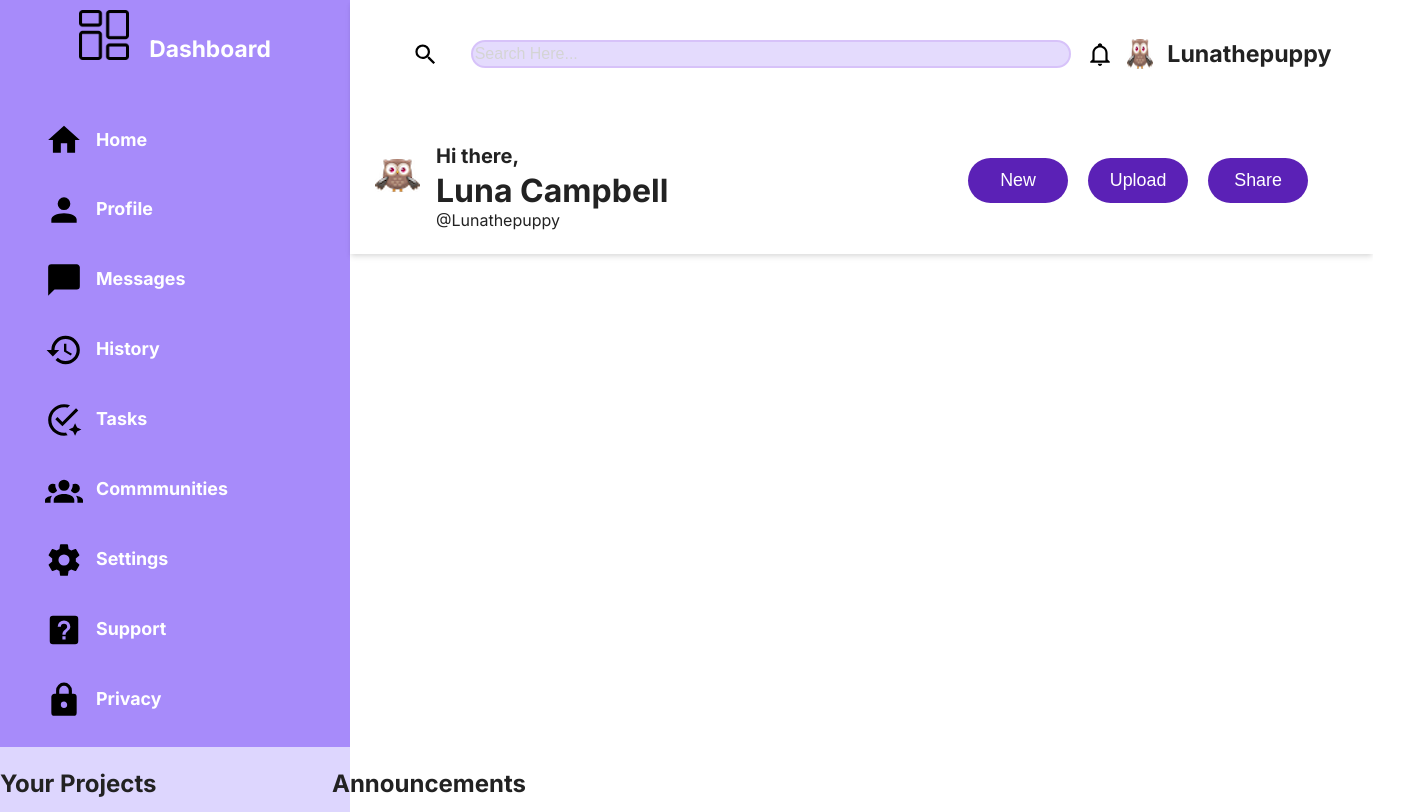
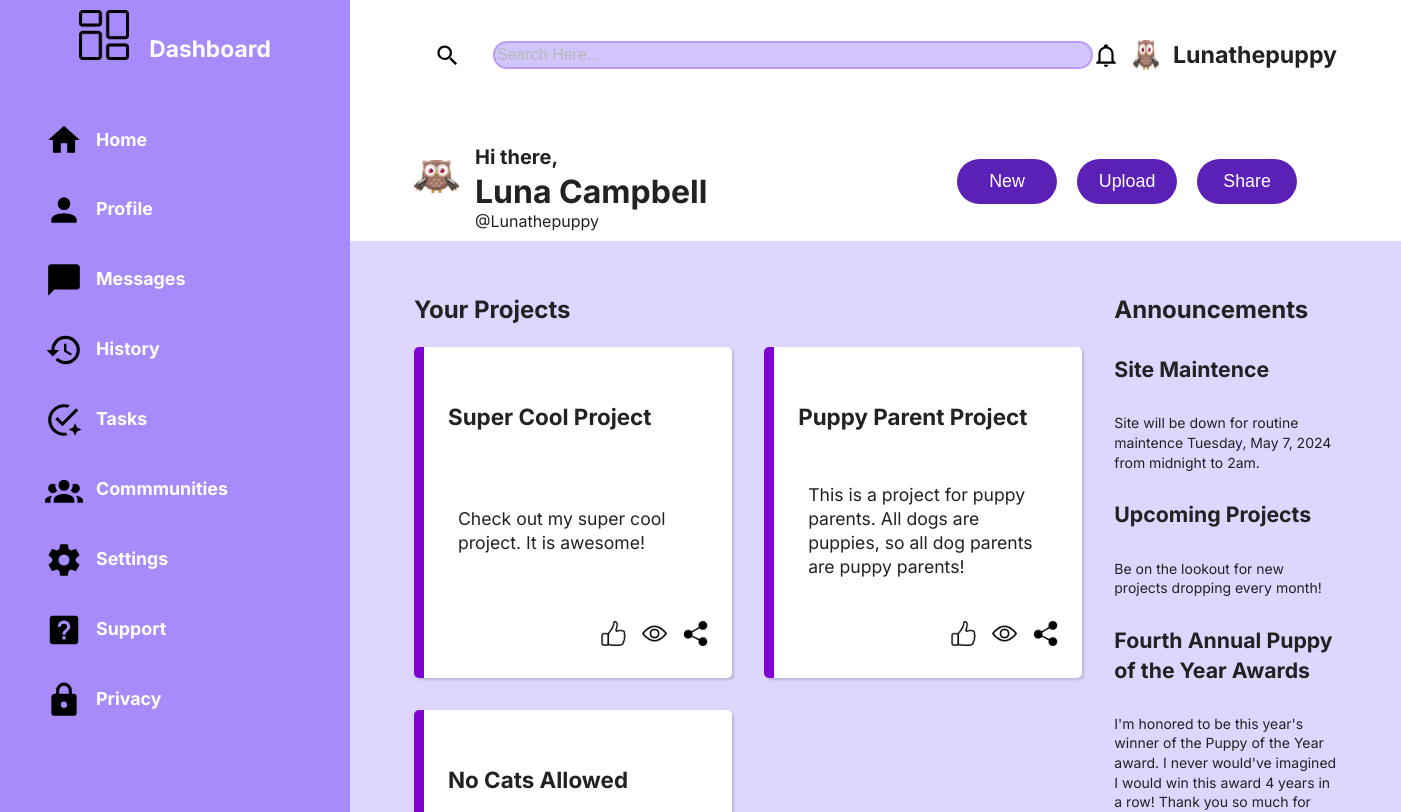
Before and after one commit to ashc735/admin-dashboard, a website built with Parcel: page index.html in a window 1280 px wide. Shown: the top 812 px of the page, 1401 px wide, since content can reach past the window. Built offline with nearby package versions, Linux system fonts and the light colour scheme.

Commit message:
Adding styles to Projects section

```diff
--- a/css/style.css
+++ b/css/style.css
@@ -95,12 +95,105 @@ textarea {
     font-family: 'Inter', sans-serif;
     width: 100vw;
     height: 100vh;
+    overflow-x: hidden;
     display: grid;
-    grid-template-columns: 350px 4fr;
+    grid-template-columns: 1fr 4fr;
     grid-template-rows: 1fr 4fr;
     margin: 0;
     padding: 0;
-    overflow-x: hidden;
+   }
+
+    /*==== HEADER STYLES ====*/
+
+  .header {
+    background-color: white;
+    box-shadow: rgba(0, 0, 0, 0.1) 0px 4px 6px -1px,
+    rgba(0, 0, 0, 0.06) 0px 2px 4px -1px;
+    padding: 1rem 4rem;
+    grid-column: 2/3;
+   }
+
+
+   .top-header {
+    display: flex;
+    justify-content: space-evenly;
+    margin-bottom: 2rem;
+   }
+
+   .search-wrapper {
+    display: flex;
+    align-items: center;
+    gap: 12px;
+   }
+
+   .search-wrapper img {
+    height: 27px;
+    padding: 10px 20px;
+   }
+
+   .search-wrapper input {
+    background: #a78bfa;
+    border: #7c3aed solid 2px;
+    min-width: 600px;
+    height: 1.75em;
+    border-radius: 32px;
+    opacity: 0.5;
+    font-size: 1rem;
+   }
+
+   .profile-header {
+    display: flex;
+    align-items: center;
+    gap: 0.875rem;
+   }
+
+   .profile-header img {
+    height: 30px;
+    width: 26px;
+   }
+
+   .profile-header h3 {
+    font-size: 1.45rem;
+   }
+
+   .bottom-header {
+    display: flex;
+    justify-content: space-between;
+    align-items: center;
+   }
+
+   .profile-bar {
+    display: flex;
+    gap: 1rem;
+    align-items: center;
+    line-height: .5rem;
+   }
+
+   .greeting h4 {
+    font-size: 1.25rem;
+   }
+
+   .greeting h1 {
+    font-size: 2em;
+   }
+
+   .buttons {
+    display: flex;
+    gap: 20px;
+    justify-content: center;
+    margin-top: 10px;
+    margin-right: 40px;
+   }
+
+   .buttons button {
+    background: #5b21b6;
+    border-radius: 33px;
+    border: none;
+    color: white;
+    text-align: center;
+    font-size: 1.115rem;
+    height: 45px;
+    width: 100px;
    }
 
 
@@ -108,9 +201,8 @@ textarea {
 
    .content-wrapper {
     background: #a78bfa;
-    grid-column-start: 1;
-    grid-column-end: 1;
-    height: 100%;
+    grid-row: 1/3;
+    grid-column: 1/1;
     width: 350px;
   }
 
@@ -179,141 +271,67 @@ textarea {
     order: 1;
   }
 
-  /*==== HEADER STYLES ====*/
-
-  .header {
-    background-color: white;
-    box-shadow: rgba(0, 0, 0, 0.1) 0px 4px 6px -1px,
-    rgba(0, 0, 0, 0.06) 0px 2px 4px -1px;
-    margin-left: 0;
-    padding: 15px 25px;
-    height: 30%;
-    width: 100%;
-   }
-
-
-   .top-header {
-    display: flex;
-    justify-content: space-evenly;
-    margin-bottom: 2rem;
-   }
-
-   .search-wrapper {
-    display: flex;
-    align-items: center;
-    gap: 12px;
-   }
-
-   .search-wrapper img {
-    height: 27px;
-    padding: 10px 20px;
-   }
-
-   .search-wrapper input {
-    background: #a78bfa;
-    border: #7c3aed solid 2px;
-    min-width: 600px;
-    height: 1.75em;
-    border-radius: 32px;
-    opacity: 0.3;
-    color: white;
-    font-size: 1rem;
-   }
-
-   .profile-header {
-    display: flex;
-    align-items: center;
-    gap: 0.875rem;
-   }
-
-   .profile-header img {
-    height: 30px;
-    width: 26px;
-   }
-
-   .profile-header h3 {
-    font-size: 1.45rem;
-   }
-
-   .bottom-header {
-    display: flex;
-    justify-content: space-between;
-    align-items: center;
-   }
-
-   .profile-bar {
-    display: flex;
-    gap: 1rem;
-    align-items: center;
-    line-height: .5rem;
-   }
-
-   .greeting h4 {
-    font-size: 1.25rem;
-   }
-
-   .greeting h1 {
-    font-size: 2em;
-   }
-
-   .buttons {
-    display: flex;
-    gap: 20px;
-    justify-content: center;
-    margin-top: 10px;
-    margin-right: 40px;
-   }
-
-   .buttons button {
-    background: #5b21b6;
-    border-radius: 33px;
-    border: none;
-    color: white;
-    text-align: center;
-    font-size: 1.115rem;
-    height: 45px;
-    width: 100px;
-   }
 
    /*=== MAIN STYLES ===*/
 
    .main-content {
     background: #ddd6fe;
+    padding: 2rem 4rem;
     display: grid;
     grid-template-columns: 3fr 1fr;
     grid-template-rows: 1fr 1fr;
+    gap: 2rem;
+    height: fit-content;
    }
 
    /*=== PROJECT STYLES ===*/
 
    #projects {
-    padding: 2rem 4rem;
-   }
+    grid-row: span 2;
+    }
 
    #projects h2 {
     font-size: 1.75rem;
+    margin-left: 15px;
    }
 
    .projects-wrapper {
     display: grid;
-    grid-template-columns: 150px 150px;
-    grid-template-rows: 1fr 1fr 1fr;
+    grid-template-columns: 1fr 1fr;
     gap: 2rem;
-    height: fit-content;
    }
 
    .project-piece {
-    box-shadow: 0 5px 10px -10px #ede9fe;
-    border: #4c1d95 2px solid;
+    display: flex;
+    justify-content: space-between;
+    flex-direction: column;
 
-   }
+    max-width: 400px;
+    padding: 2rem 1.5rem;
+    background: white;
+    border-left: 10px solid rgb(127, 3, 210);
+    border-radius: 5px;
+    box-shadow: rgba(0, 0, 0, 0.15) 1.95px 1.95px 2.6px;
+    }
 
    .project-piece h3 {
-    font-size: 1.45rem;
+    font-size: 1.4rem;
    }
 
    .project-piece p {
-    font-size: 1rem;
+    text-align: left;
+    line-height: 1.5rem;
+    margin-bottom: 2rem;
+    width: 90%;
+    font-size: 1.1rem;
+    padding: 10px 10px;
+   }
+
+   .interactions {
+    display: flex;
+    flex-flow: row wrap;
+    gap: 1rem;
+    justify-content: end;
    }
 
    .interactions img {
@@ -324,10 +342,16 @@ textarea {
    /*===ANNOUNCEMENT STYLES===*/
 
    .aside {
+    display: grid;
+    grid-template: 50% / 50% / 100%;
+    align-self: start;
    }
+
    #announcements {
-
-
+    background: white;
+    border-radius: 5px;
+    box-shadow: rgba(0, 0, 0, 0.15) 1.95px 1.95px 2.6px;
+    padding: 1.5rem;
    }
 
    #announcements h2 {
@@ -335,7 +359,7 @@ textarea {
    }
 
    .announcement-item {
-
+    margin: 1rem 0;
    }
 
    .announcement-item h4 {
@@ -349,7 +373,14 @@ textarea {
    /*=== TRENDING STYLES ===*/
 
    #trending {
-
+    display: flex;
+    flex-direction: column;
+    gap: 2rem;
+    align-self: start;
+    background: white;
+    border-radius: 5px;
+    box-shadow: rgba(0, 0, 0, 0.15) 1.95px 1.95px 2.6px;
+    padding: 1.5rem;
    }
 
    #trending h2 {
--- a/index.html
+++ b/index.html
@@ -21,6 +21,36 @@
 
 <body>
 
+    <!-- Header Content  -->
+<div class="header">
+  <div class="top-header">
+  <div class="search-wrapper">
+    <img src="./img/magnify.svg" alt="search icon">
+    <input type="search" name="search" id="search-input" placeholder="Search Here...">
+  </div>
+  <div class="profile-header">
+    <img src="./img/bell-outline.svg" alt="notification icon">
+    <img src="./img/owl.png" alt="owl icon">
+    <h3>Lunathepuppy</h3>
+  </div>
+</div>
+
+  <div class="bottom-header">
+  <div class="profile-bar">
+    <img src="./img/owl.png" alt="owl icon">
+      <div class="greeting">
+        <h4>Hi there,</h4>
+        <h1>Luna Campbell</h1>
+        <span class="light-text">@Lunathepuppy</span>
+      </div>
+    </div>
+    <div class="buttons">
+      <button>New</button>
+      <button>Upload</button>
+      <button>Share</button>
+    </div>
+    </div>
+  </div>
 
   <!-- Sidebar Content  -->
 
@@ -73,36 +103,7 @@
   </div>
 </div>
 
-   <!-- Header Content  -->
-<div class="header">
-  <div class="top-header">
-  <div class="search-wrapper">
-    <img src="./img/magnify.svg" alt="search icon">
-    <input type="search" name="search" id="search-input" placeholder="Search Here...">
-  </div>
-  <div class="profile-header">
-    <img src="./img/bell-outline.svg" alt="notification icon">
-    <img src="./img/owl.png" alt="owl icon">
-    <h3>Lunathepuppy</h3>
-  </div>
-</div>
 
-  <div class="bottom-header">
-  <div class="profile-bar">
-    <img src="./img/owl.png" alt="owl icon">
-      <div class="greeting">
-        <h4>Hi there,</h4>
-        <h1>Luna Campbell</h1>
-        <span class="light-text">@Lunathepuppy</span>
-      </div>
-    </div>
-    <div class="buttons">
-      <button>New</button>
-      <button>Upload</button>
-      <button>Share</button>
-    </div>
-    </div>
-  </div>
 
 
   <!-- Main Content  -->
```
